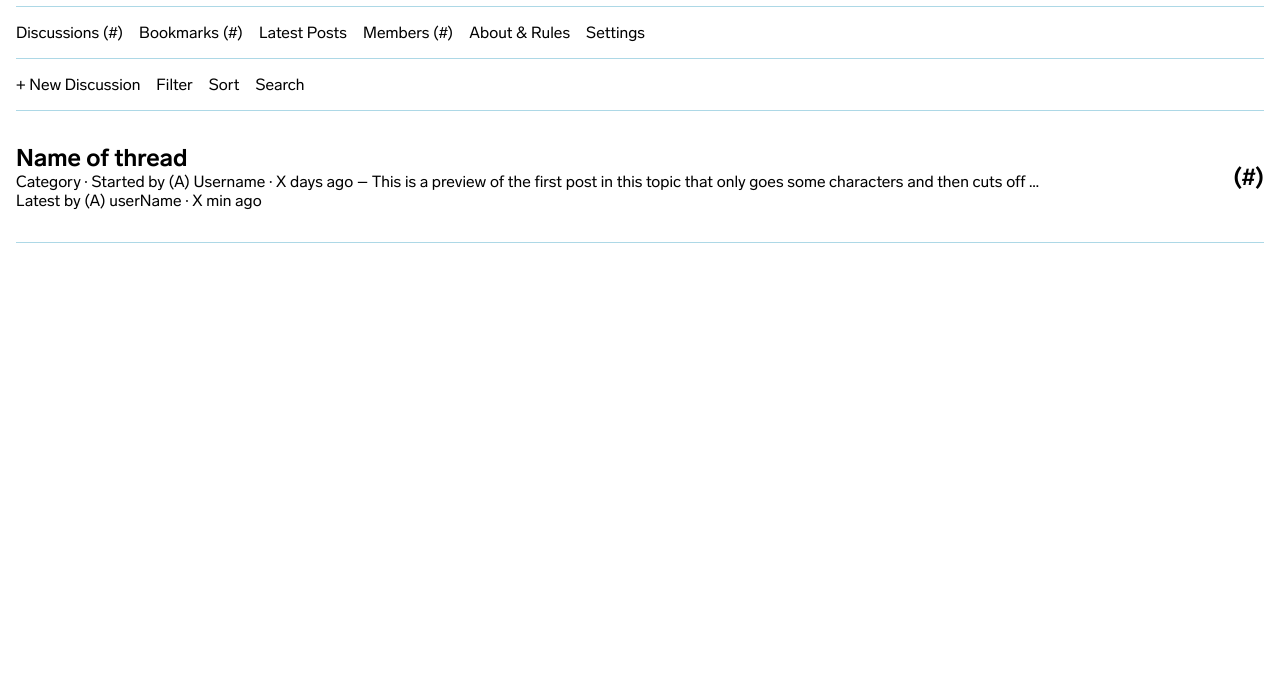
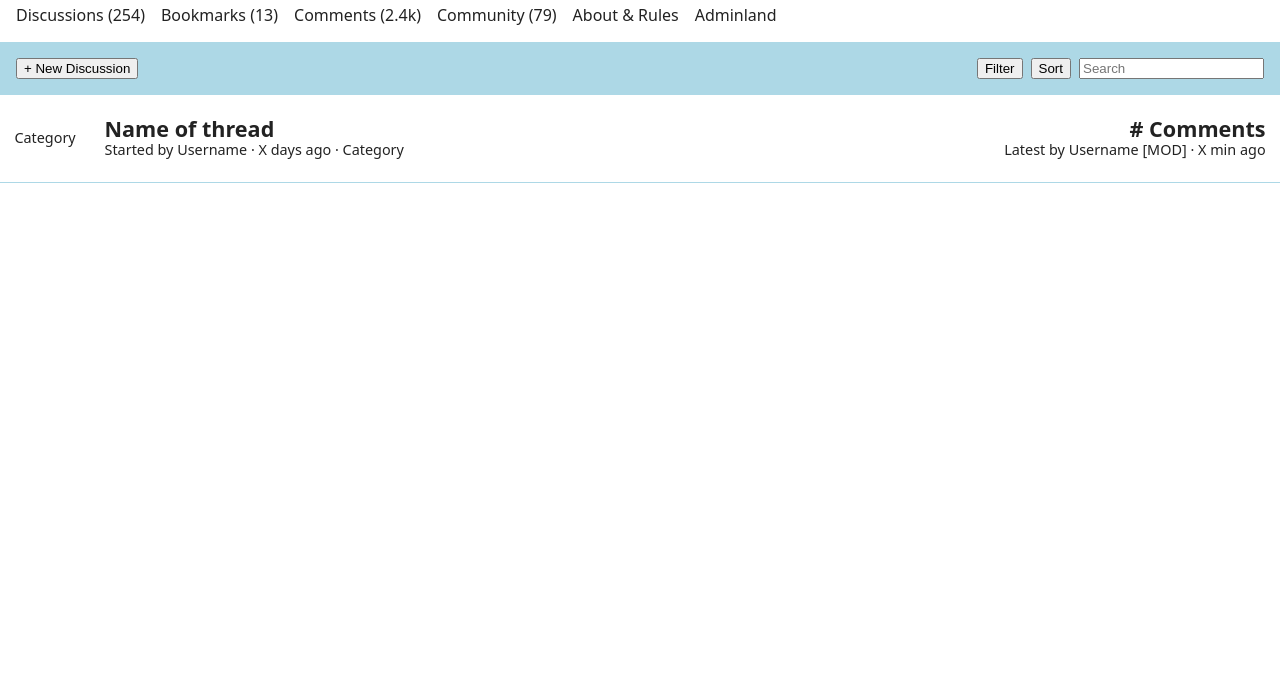
Before and after one commit to mlettini/matthewlettini.me, an Eleventy site: page src/fffforum.html in a window 1280 px wide. Shown: the part 110-800 px from the top of the page. Built offline with nearby package versions, Linux system fonts and the light colour scheme; Eleventy itself is replaced by a stand-in of ours; files that its build step writes are made by us from their sources.

Commit message:
iteration

```diff
--- a/src/css/fffforum.css
+++ b/src/css/fffforum.css
@@ -1,43 +1,8 @@
 :root {
-  --color-txt: #000;
+  --color-txt: #222;
   --color-border: lightblue;
-}
 
-/* Lab Grotesque Font */
-@font-face {
-  font-display: swap;
-  font-family: 'LG';
-  font-style: normal;
-  font-weight: 400;
-  src: url('/fonts/LG-Regular.woff2');
-}
-@font-face {
-  font-display: swap;
-  font-family: 'LG';
-  font-style: italic;
-  font-weight: 400;
-  src: url('/fonts/LG-RegularItalic.woff2');
-}
-@font-face {
-  font-display: swap;
-  font-family: 'LG';
-  font-style: normal;
-  font-weight: 600;
-  src: url('/fonts/LG-Bold.woff2');
-}
-@font-face {
-  font-display: swap;
-  font-family: 'LG';
-  font-style: italic;
-  font-weight: 600;
-  src: url('/fonts/LG-BoldItalic.woff2');
-}
-@font-face {
-  font-display: swap;
-  font-family: 'LG Mono';
-  font-style: normal;
-  font-weight: 400;
-  src: url('/fonts/LG-mono.woff');
+  --font-family: system-ui, -apple-system, BlinkMacSystemFont, 'Segoe UI', Roboto, Oxygen, Ubuntu, Cantarell, 'Open Sans', 'Helvetica Neue', sans-serif;
 }
 
 
@@ -49,8 +14,11 @@
 }
 body {
   color: var(--color-txt);
-  font-family: 'LG', sans-serif;
-  margin: 1em;
+  font-family: var(--font-family);
+  font-size: 1rem;
+  line-height: 1.4;
+  margin: 0;
+  padding: 0;
 }
 a {
   color: inherit;
@@ -58,47 +26,65 @@ a {
 }
 a:hover {
   text-decoration: underline;
+  text-decoration-skip-ink: none;
+  text-decoration-style: wavy;
+}
+h1, h2 {
+  line-height: 1.1;
+  margin: 0;
+}
+
+
+
+/* Layout */
+
+aside {
+  margin: 1rem;
+  text-align: right;
+}
+
+header {
+  margin: 0.5rem 1rem;
 }
 
 nav ul {
-  border-top: 1px solid var(--color-border);
+  display: flex;
+  flex-wrap: wrap;
+  gap: 0.1em;
+  list-style: none;
+  margin: 0;
+  padding: 1em;
+}
+nav ul li:not(:last-of-type) {
+  margin-right: 0.9em;
+}
+
+.discussions-list-filters {
+  background: var(--color-border);
   display: flex;
   flex-wrap: wrap;
   gap: 0.5em;
-  list-style: none;
-  margin: 0;
-  padding: 1em 0;
+  justify-content: space-between;
+  padding: 1em;
 }
-nav ul li {
-  margin-right: 0.5em;
-}
-
-.discussions-list-filters {
-  border-top: 1px solid var(--color-border);
+.discussions-list-filters > div {
   display: flex;
   flex-wrap: wrap;
   gap: 0.5em;
-  padding: 1em 0;
-}
-.discussions-list-filters a {
-  margin-right: 0.5em;
 }
 
 .discussions-list ul {
-  border-top: 1px solid var(--color-border);
   list-style: none;
   margin: 0;
   padding: 0;
 }
 .discussions-list li {
+  align-items: center;
   border-bottom: 1px solid var(--color-border);
-}
-.discussions-list a {
-  align-items: center;
   display: flex;
+  font-size: 0.9rem;
   gap: 2em;
-  justify-content: space-between;
-  padding: 2em 0;
+  padding: 1.5em 1em;
 }
 .discussions-list * {
   margin: 0;
--- a/src/fffforum.html
+++ b/src/fffforum.html
@@ -1,68 +1,55 @@
 <!doctype html>
-<html lang="en" class="no-js">
+<html lang="en">
 <head>
   <meta charset="utf-8">
   <meta name="viewport" content="width=device-width, initial-scale=1">
   <meta name="apple-mobile-web-app-capable" content="yes">
   <meta name="robots" content="noindex">
   <title>FFFFORUM PROTOTYPE</title>
-
-  <script type="module">
-    document.documentElement.classList.remove('no-js');
-    document.documentElement.classList.add('js');
-  </script>
-
   <link rel="stylesheet" href="/css/fffforum.css">
-
-  <link rel="preload" href="/fonts/LG-Regular.woff2" as="font" type="font/woff2">
-  <link rel="preload" href="/fonts/LG-RegularItalic.woff2" as="font" type="font/woff2">
-  <link rel="preload" href="/fonts/LG-Bold.woff2" as="font" type="font/woff2">
-  <link rel="preload" href="/fonts/LG-BoldItalic.woff2" as="font" type="font/woff2">
-  <link rel="preload" href="/fonts/LG-Mono.woff" as="font" type="font/woff">
 </head>
 <body>
 
-  <header>
   <aside>
-      User Account Things (settings, log in/out, etc)
+    <a href="#">Username Dropdown</a>
   </aside>
 
+  <header>
     <h1>NAME OF FFFFORUM</h1>
   </header>
 
+  <main>
     <nav>
       <ul>
-      <li><a href="#">Discussions (#)</a></li>
-      <li><a href="#">Bookmarks (#)</a></li>
-      <li><a href="#">Latest Posts</a></li>
-      <li><a href="#">Members (#)</a></li>
+        <li><a href="#">Discussions (254)</a></li>
+        <li><a href="#">Bookmarks (13)</a></li>
+        <li><a href="#">Comments (2.4k)</a></li>
+        <li><a href="#">Community (79)</a></li>
         <li><a href="#">About & Rules</a></li>
-      <li><a href="#">Settings</a></li>
+        <li><a href="#">Adminland</a></li>
       </ul>
     </nav>
 
-  <main>
     <section class="discussions-list-filters">
-      <a href="#">+ New Discussion</a>
-      <a href="#">Filter</a>
-      <a href="#">Sort</a>
-      <a href="#">Search</a>
+      <button>+ New Discussion</button>
+      <div>
+        <button>Filter</button>
+        <button>Sort</button>
+        <input type="search" placeholder="Search">
+      </div>
     </section>
 
     <section class="discussions-list">
       <ul>
         <li>
+          Category
           <a href="#">
-            <div>
             <h2>Name of thread</h2>
-              Category · Started by (A) Username · X days ago
-              <span class="hidden-on-mobile">– This is a preview of the first post in this topic that only goes some characters and then cuts off …</span>
-              <br>
-              Latest by (A) userName · X min ago
-            </div>
-            <div>
-              <h2>(#)</h2>
-            </div>
+            Started by Username · X days ago · Category
+          </a>
+          <a href="#" style="margin-left: auto; text-align: right">
+            <h2># Comments</h2>
+            Latest by Username [MOD] · X min ago
           </a>
         </li>
       </ul>
```
Lines whose indentation alone changed are shown as unchanged.
